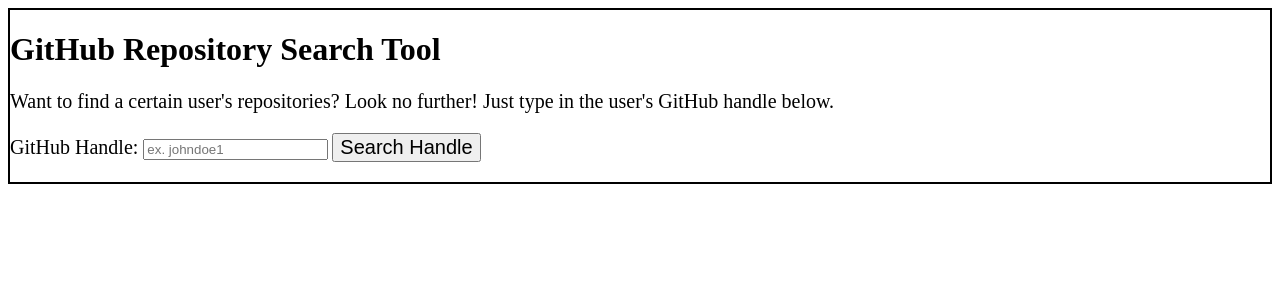
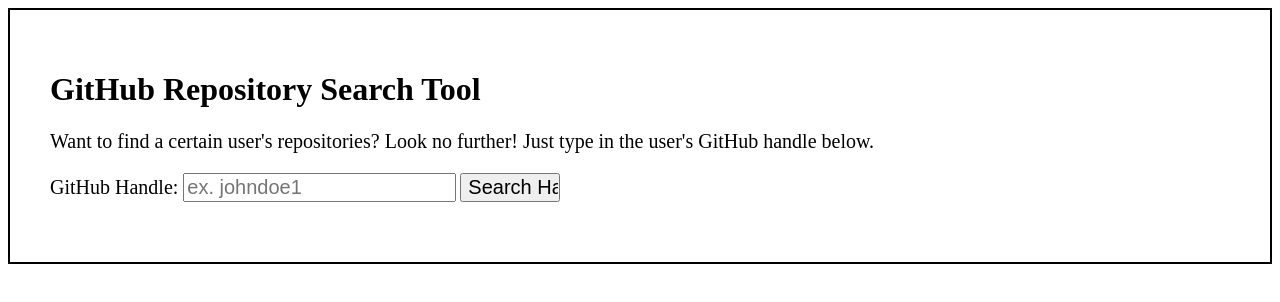
Before and after one commit to knivesschau/Module_10.6_Assignment-1, a plain HTML site: page index.html in a window 1280 px wide. Drawn offline with nearby package versions, Linux system fonts and the light colour scheme.

Commit message:
minor change

```diff
--- a/main.css
+++ b/main.css
@@ -1,9 +1,15 @@
 body {
     border: solid 2px black;
+    padding: 40px;
 }
 
-p, .description, input[type="submit"] {
+p, .description, input[type="submit"], input[type="text"] {
     font-size: 20px;
+}
+
+input[type="submit"] {
+    width: 100px;
+    text-align: left;
 }
 
 #error {
```
Also changed, not shown: index.html (+2 -1 lines).
